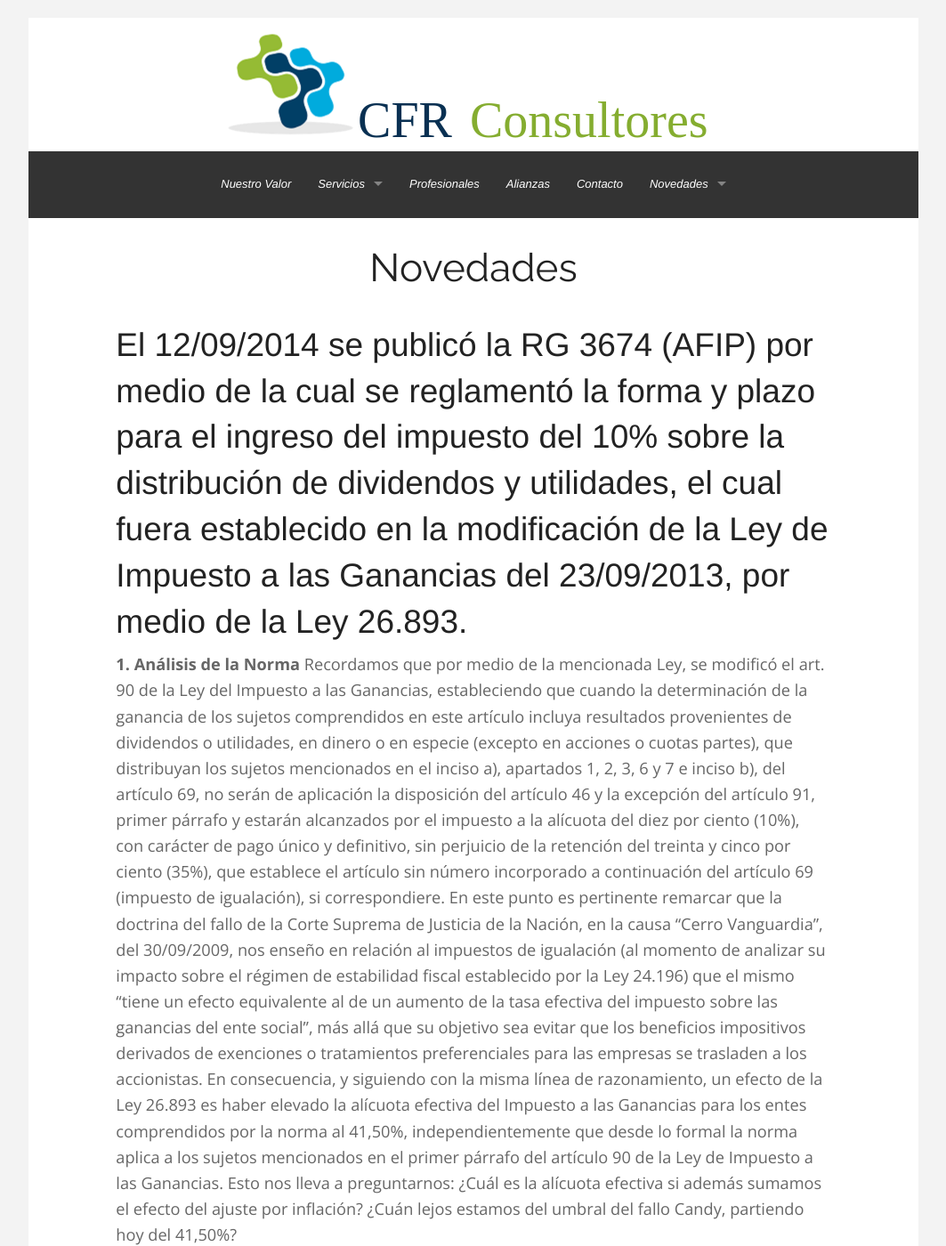
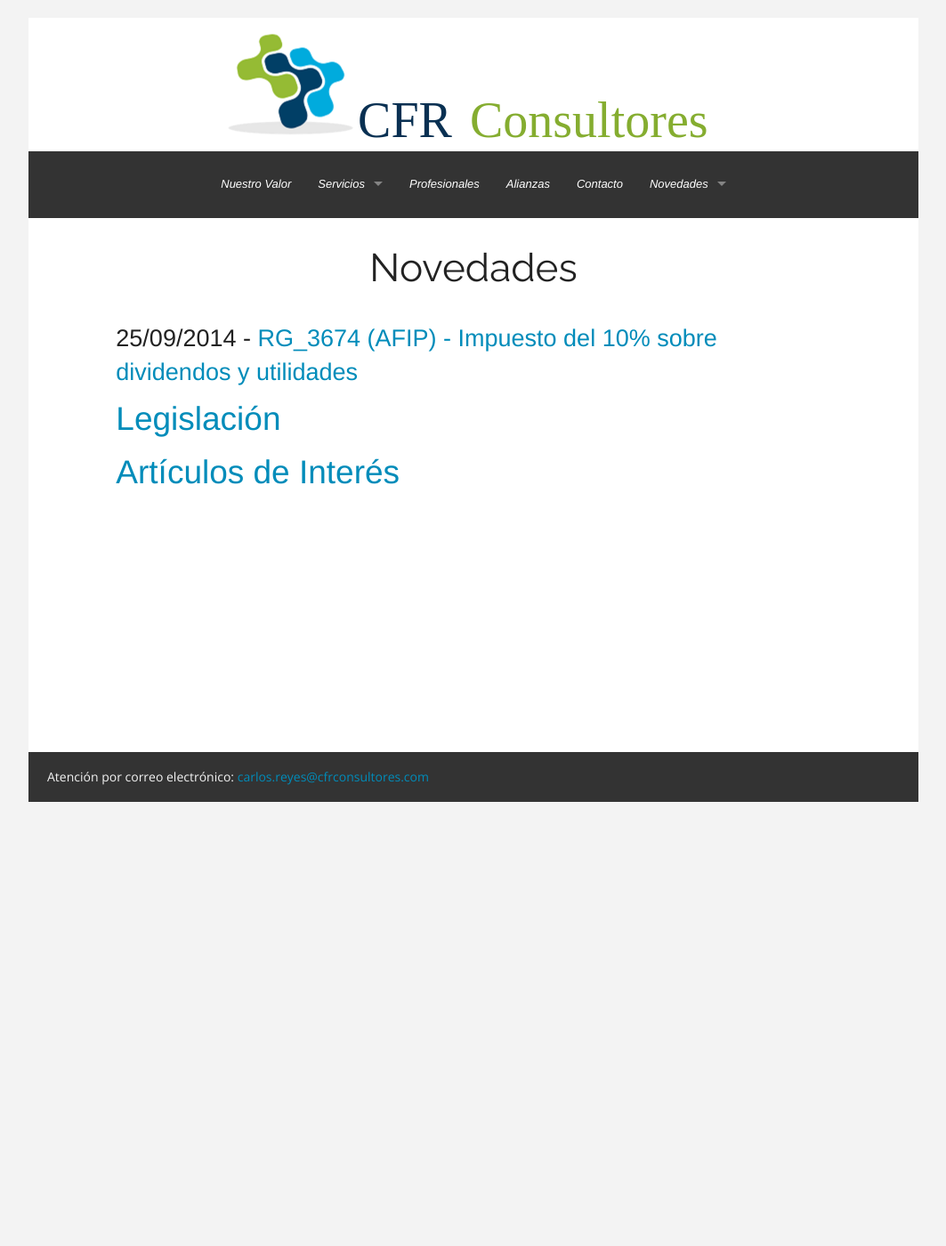
Before and after one commit to cfrconsultores/cfrconsultores.github.io, a Jekyll site: the page built from novedades/index.md, in a window 1280 px wide and 1400 px high. Shown: the whole window at 89% size, without its empty margins (108-1171 px from the left). Built offline with Jekyll 4.4.1, drawn with Linux system fonts in a browser that asks for light colours; some web fonts are replaced; some of the changed text lies outside the part shown.

Commit message:
Novedades del 25sep como link

```diff
--- a/novedades/index.md
+++ b/novedades/index.md
@@ -7,27 +7,7 @@ published: true
 
 # Novedades
 
-## El 12/09/2014 se publicó la RG 3674 (AFIP) por medio de la cual se reglamentó la forma y plazo para el ingreso del impuesto del 10% sobre la distribución de dividendos y utilidades, el cual fuera establecido en la modificación de la Ley de Impuesto a las Ganancias del 23/09/2013, por medio de la Ley 26.893.
-
-**1.	Análisis de la Norma**
-Recordamos que por medio de la mencionada Ley, se modificó el art. 90 de la Ley del Impuesto a las Ganancias, estableciendo que cuando la determinación de la ganancia de los sujetos comprendidos en este artículo incluya resultados provenientes de dividendos o utilidades, en dinero o en especie (excepto en acciones o cuotas partes), que distribuyan los sujetos mencionados en el inciso a), apartados 1, 2, 3, 6 y 7 e inciso b), del artículo 69, no serán de aplicación la disposición del artículo 46 y la excepción del artículo 91, primer párrafo y estarán alcanzados por el impuesto a la alícuota del diez por ciento (10%), con carácter de pago único y definitivo, sin perjuicio de la retención del treinta y cinco por ciento (35%), que establece el artículo sin número incorporado a continuación del artículo 69 (impuesto de igualación), si correspondiere.
-En este punto es pertinente remarcar que la doctrina del fallo de la Corte Suprema de Justicia de la Nación, en la causa “Cerro Vanguardia”, del 30/09/2009, nos enseño en relación al impuestos de igualación (al momento de analizar su impacto sobre el régimen de estabilidad fiscal establecido por la Ley 24.196) que el mismo “tiene un efecto equivalente al de un aumento de la tasa efectiva del impuesto sobre las ganancias del ente social”, más allá que su objetivo sea evitar que los beneficios impositivos derivados de exenciones o tratamientos preferenciales para las empresas se trasladen a los accionistas. En consecuencia, y siguiendo con la misma línea de razonamiento, un efecto de la Ley 26.893 es haber elevado la alícuota efectiva del Impuesto a las Ganancias para los entes comprendidos por la norma al 41,50%, independientemente que desde lo formal la norma aplica a los sujetos mencionados en el primer párrafo del artículo 90 de la Ley de Impuesto a las Ganancias. Esto nos lleva a preguntarnos: ¿Cuál es la alícuota efectiva si además sumamos el efecto del ajuste por inflación? ¿Cuán lejos estamos del umbral del fallo Candy, partiendo hoy del 41,50%?
-
-**2.	Ingreso del Impuesto (SICORE)**
-**Los códigos que deben utilizarse para ingresar por SICORE la retención realizada son los siguientes:**
-
-Cuando la misma sea beneficiarios del país.
-![25 sept 2014.jpg](/novedades/25 sept 2014.jpg)
-
-
-Cuando la misma sea a beneficiarios del exterior.
-![25 sept 2014 2.jpg](/novedades/25 sept 2014 2.jpg)
-
-En caso de imposibilidad de retener, el monto deberá ser ingresado por la entidad pagadora. Pudiendo la misma exigir el reintegro por parte de los beneficiarios.
-
-**3.	Período de Regularización**
-Por último, la Resolución General aclara que para los dividendos y/o utilidades puestos a disposición de sus beneficiarios entre el 23 de septiembre y 12 de septiembre de 2014, respecto de los cuales no se practicó retención, la misma se considerará ingresada en termino si se realiza hasta el último día del mes de septiembre de 2014. Esto deberá ser cumplido por los beneficiarios de las rentas en el caso de beneficiarios residentes en el país y por el sujeto pagador de las rentas en el case de beneficiarios del exterior. A su vez, cuando el agente de retención hubiere practicado la misma sin haber efectuado su ingreso, este se considerará en término si se realiza hasta la fecha límite prevista en el párrafo anterior.
-
+### 25/09/2014 - [RG_3674 (AFIP) - Impuesto del 10% sobre dividendos y utilidades](/novedades/2014-09-25-RG3674-afip-impuesto-dividendos-y-utilidades/)
 
 ## [Legislación](/novedades/legislacion/)
 
```
